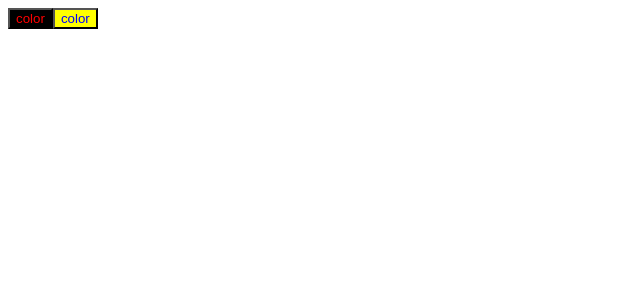
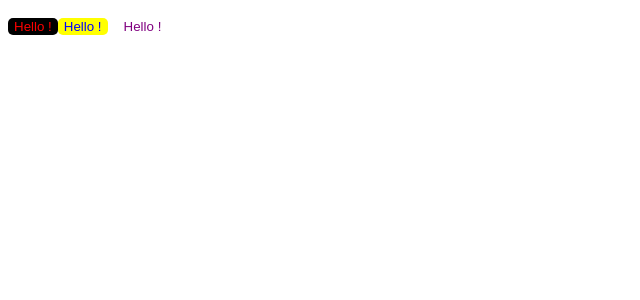
Before and after one commit to jefflearning40/test-react, a React (Vite) app: page / in a window 1280 px wide. Shown: the top 300 px of the page, without its empty margins (0-640 px from the left). Built offline with nearby package versions, Linux system fonts and the light colour scheme.

Commit message:
exo2 finished

```diff
--- a/src/App.jsx
+++ b/src/App.jsx
@@ -3,8 +3,11 @@ import CustomButton from "./exercice2props/CustomButton";
 export default function App(){
     return(
         <>
-       <CustomButton color="red" background="black" text="color" />
-            <CustomButton color="blue" background="yellow" text="color" />
+       <CustomButton border="10px" color="red" background="black" text="Hello !" />
+
+        <CustomButton border="10px" color="blue" background="yellow" text="Hello !" />
+
+         <CustomButton border="10px" margin="10px" color="purple" background="white" text="Hello !" />
         </>
     )
 
--- a/src/exercice2props/CustomButton.jsx
+++ b/src/exercice2props/CustomButton.jsx
@@ -4,8 +4,11 @@ export default function CustomButton(props){
 
         <button style={{
             color : props.color,
-            background :props.background
-        }}>color</button>
+            background :props.background,
+            border :props.border,
+            margin:props.margin,
+            borderRadius:"5px"
+            }}>{props.text}</button>
 
 
 
```
